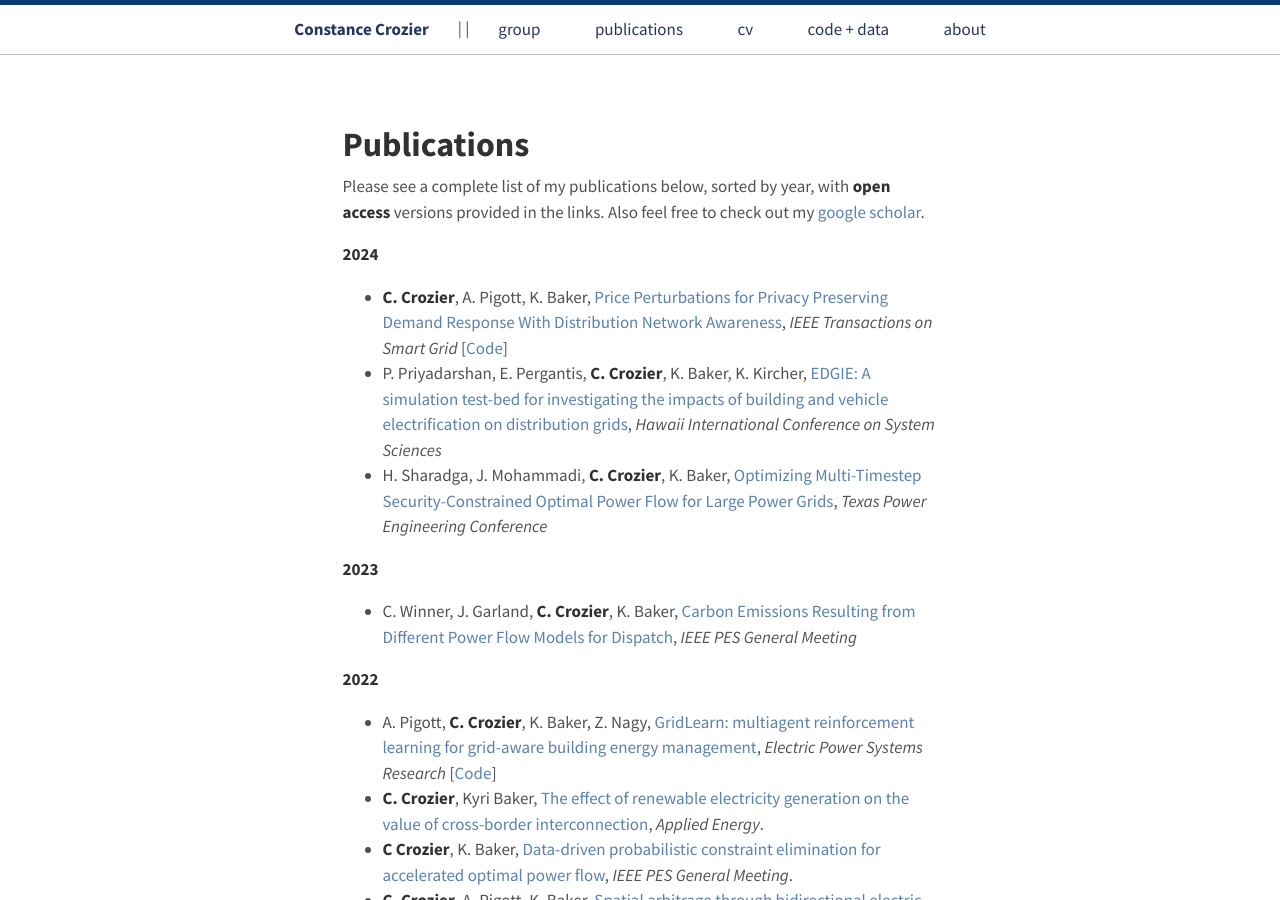
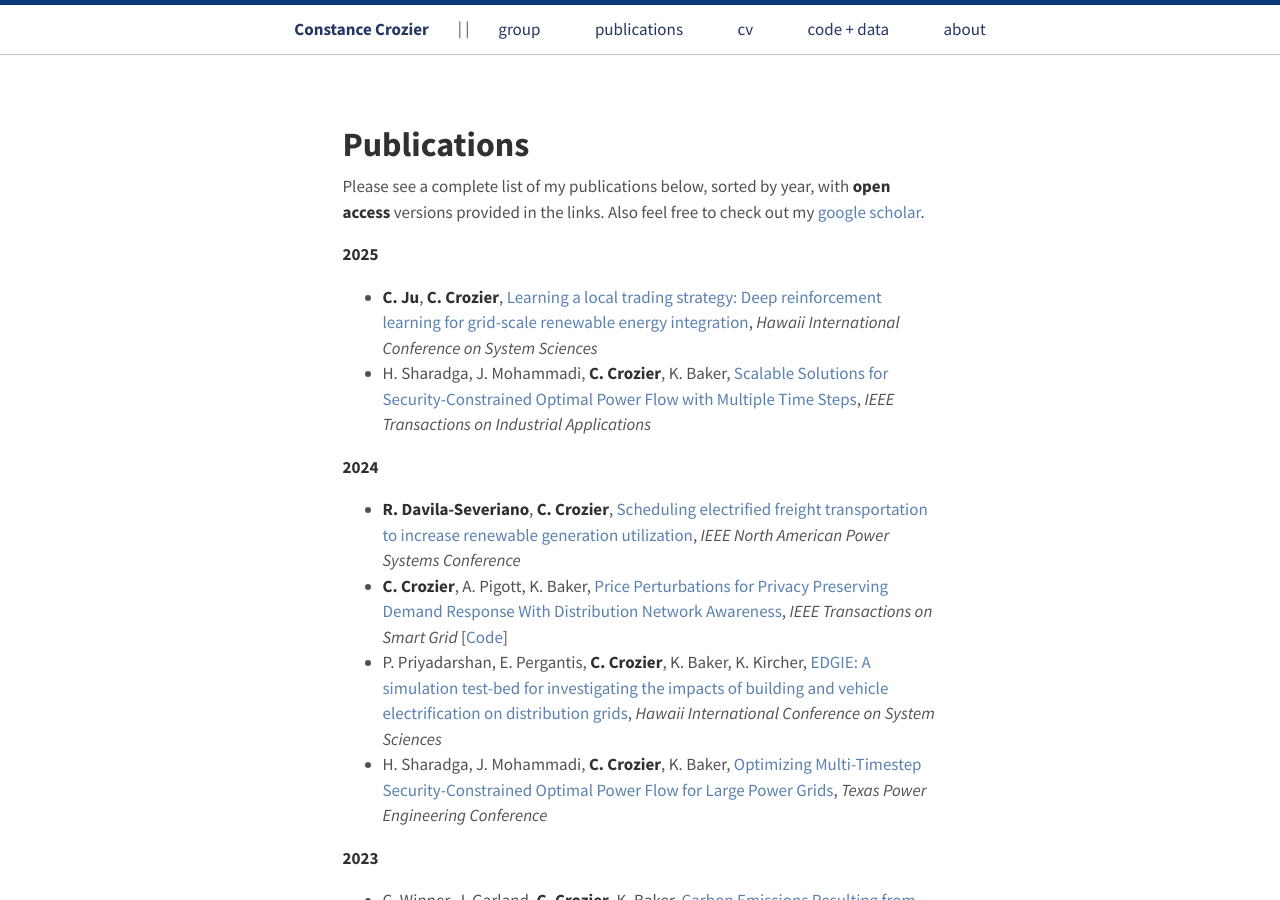
Before and after one commit to constancecrozier/constancecrozier.github.io, a Jekyll site: the page built from pubs.md, in a window 1280 px wide and 900 px high. Built offline with Jekyll 4.4.1, drawn with Linux system fonts in a browser that asks for light colours.

Commit message:
Publications update

```diff
--- a/pubs.md
+++ b/pubs.md
@@ -7,8 +7,13 @@ permalink: /pubs/
 # Publications
 Please see a complete list of my publications below, sorted by year, with **open access** versions provided in the links.  Also feel free to check out my [google scholar](https://scholar.google.com/citations?view_op=list_works&hl=en&hl=en&user=2rfuFzwAAAAJ).
 
+**2025**
+* **C. Ju**, **C. Crozier**, [Learning a local trading strategy: Deep reinforcement learning for grid-scale renewable energy integration](/files/hiccs_25.pdf), *Hawaii International Conference on System Sciences*
+* H. Sharadga, J. Mohammadi, **C. Crozier**, K. Baker, [Scalable Solutions for Security-Constrained Optimal Power Flow with Multiple Time Steps](/files/sharadga_go.pdf), *IEEE Transactions on Industrial Applications*
+
 
 **2024**
+* **R. Davila-Severiano**, **C. Crozier**, [Scheduling electrified freight transportation to increase renewable generation utilization](/files/naps_24.pdf), *IEEE North American Power Systems Conference*
 * **C. Crozier**, A. Pigott, K. Baker, [Price Perturbations for Privacy Preserving Demand Response With Distribution Network Awareness](/files/robust_dr.pdf), *IEEE Transactions on Smart Grid* [[Code](https://github.com/constancecrozier/robustDR)]
 * P. Priyadarshan, E. Pergantis, **C. Crozier**, K. Baker, K. Kircher, [EDGIE: A simulation test-bed for investigating the impacts of building and vehicle electrification on distribution grids](/files/0306.pdf), *Hawaii International Conference on System Sciences*
 * H. Sharadga, J. Mohammadi, **C. Crozier**, K. Baker, [Optimizing Multi-Timestep Security-Constrained Optimal Power Flow for Large Power Grids](/files/2311_15175.pdf), *Texas Power Engineering Conference*
```
Also changed, not shown: 4 other files.
